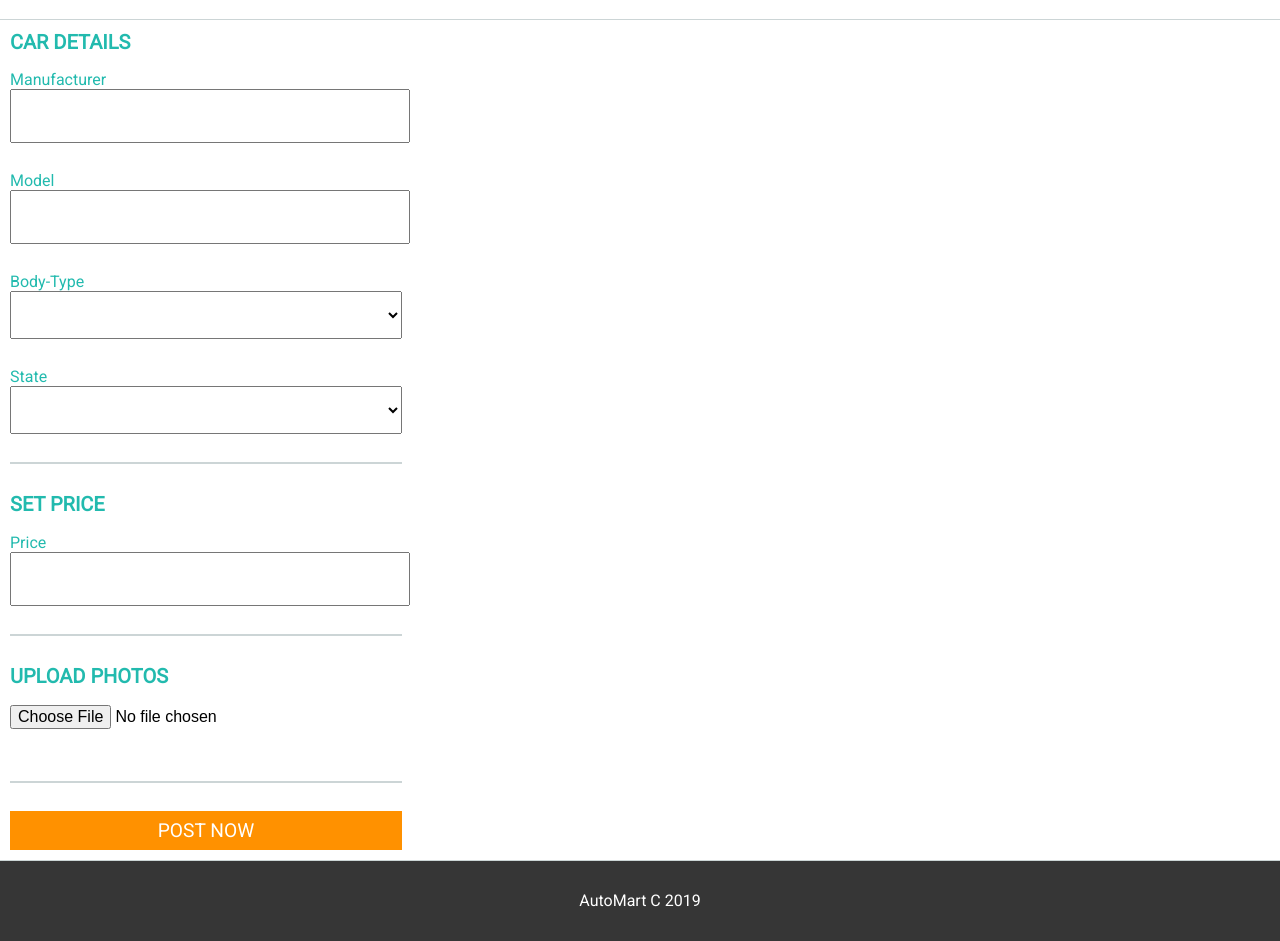
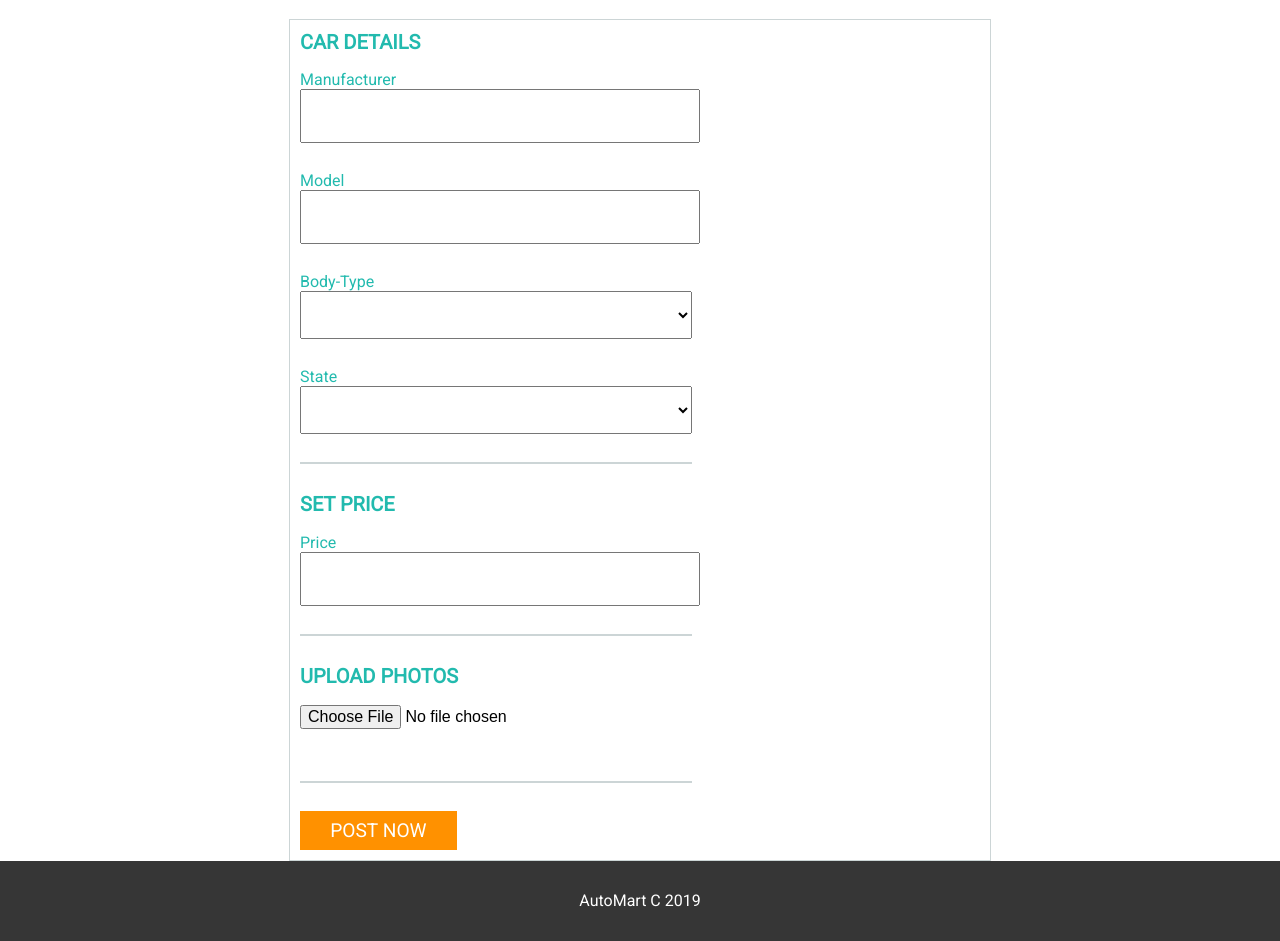
Before and after one commit to EziamakaNV/AutoMart, a plain HTML site: page UI/post_ad.html in a window 1280 px wide. Shown: the part 142-1083 px from the top of the page. Drawn offline with Linux system fonts and the light colour scheme.

Commit message:
feature(ui):make page responsive for large screens [Finished #165905240]

```diff
--- a/UI/style.css
+++ b/UI/style.css
@@ -127,3 +127,15 @@ footer {
         font-size: 1.2em
     }
 }
+
+@media (min-width: 992px){
+    #post-ad-container{
+        width:700px;
+        border: 1px solid rgba(0,47,52,.2);
+        margin: auto;
+    }
+
+    button{
+        width:40%
+    }
+}
```
